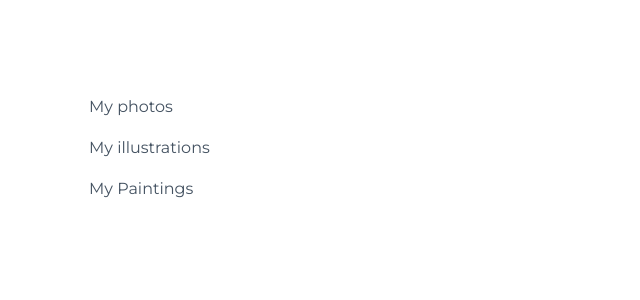
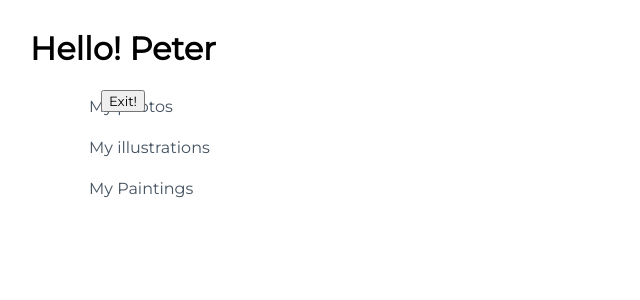
Before and after one commit to kedi1991/react-challenges2023, a React (Create React App) app in the folder my-app/: page / in a window 1280 px wide. Shown: the top 300 px of the page, without its empty margins (0-640 px from the left). Built offline with nearby package versions, Linux system fonts and the light colour scheme.

Commit message:
Add stateful class components

```diff
--- a/my-app/src/App.js
+++ b/my-app/src/App.js
@@ -1,5 +1,6 @@
 import css from './App.module.css';
 import Sidebar from './components/Sidebar';
+import StatefulGreeting from './components/StatefulGreeting';
 
 function App() {
   return (
@@ -7,6 +8,9 @@ function App() {
       {/* Add your components here */}
 
       <Sidebar> </Sidebar>
+      <StatefulGreeting myname="Peter">
+
+      </StatefulGreeting>
 
     </div>
   );
--- /dev/null
+++ b/my-app/src/components/StatefulGreeting.js
@@ -0,0 +1,23 @@
+import React from "react";
+
+class StatefulGreeting extends React.Component{
+
+//create a constructor
+constructor(props){
+
+    super(props)
+    this.state = {
+        introduction: "Hello!",
+        buttonText: "Exit!"
+    }
+}
+
+    render(){
+        return <div>
+            <h1>{this.state.introduction} {this.props.myname}</h1>
+            <button>{this.state.buttonText}</button>
+        </div>
+    }
+}
+
+export default StatefulGreeting;
```
